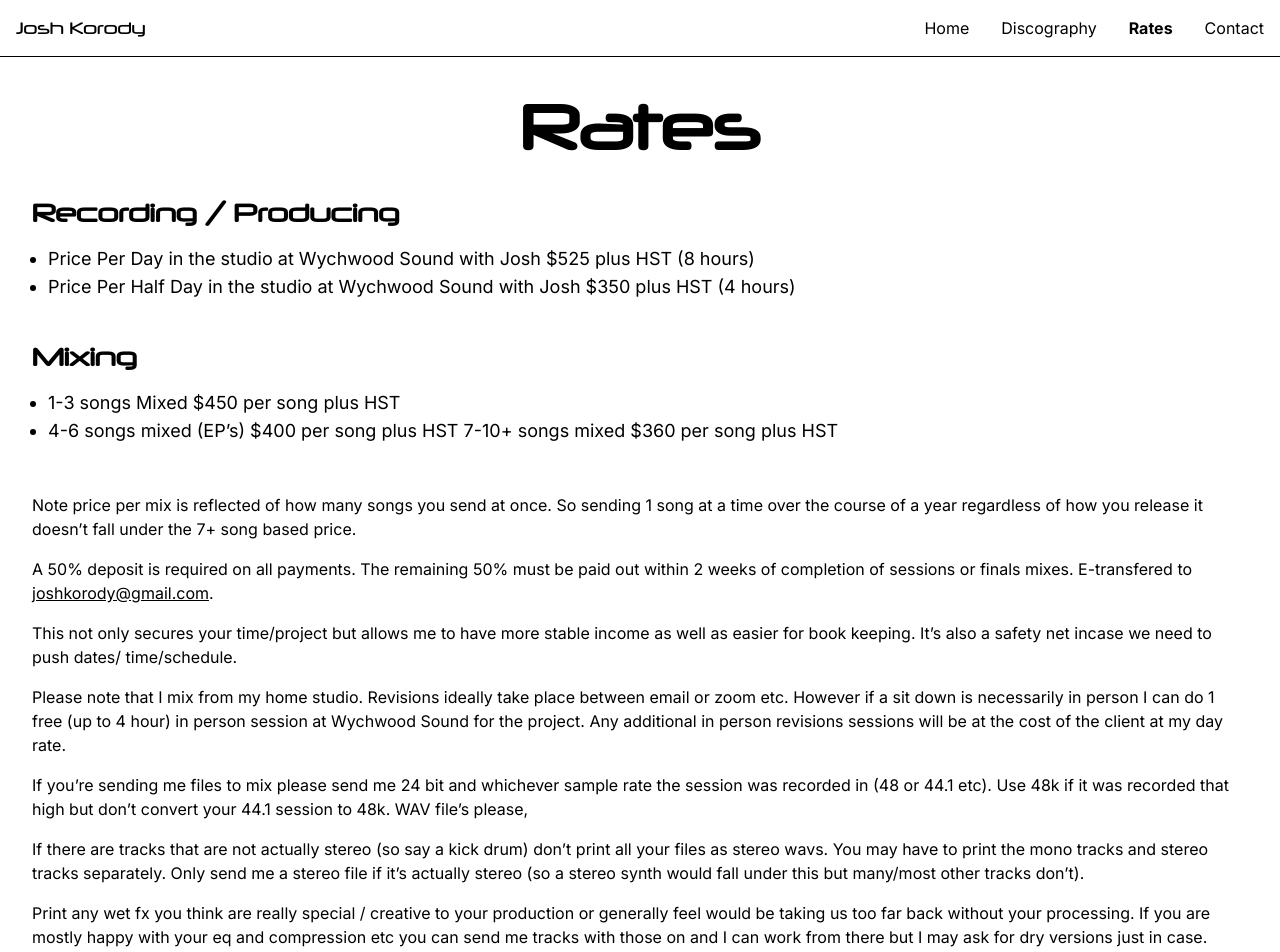
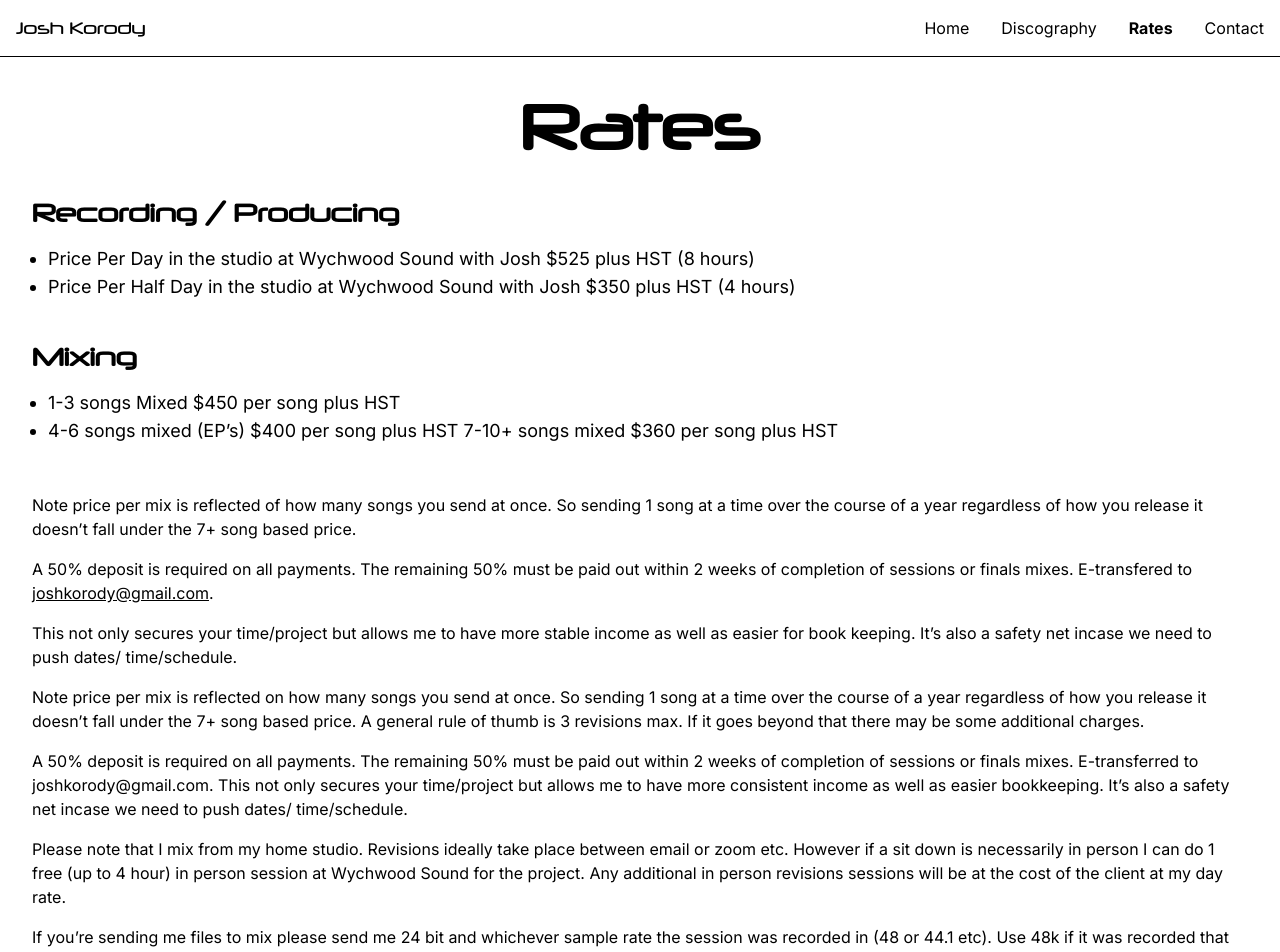
Before and after one commit to Braedencraig/joshkorody, a Next.js app: page /rates in a window 1280 px wide. Shown: the top 952 px of the page. Built offline with nearby package versions, Linux system fonts and the light colour scheme.

Commit message:
update josh:

```diff
--- a/src/app/rates/page.tsx
+++ b/src/app/rates/page.tsx
@@ -69,6 +69,21 @@ export default function Rates() {
               safety net incase we need to push dates/ time/schedule.
             </p>
             <p className="text-base">
+              Note price per mix is reflected on how many songs you send at
+              once. So sending 1 song at a time over the course of a year
+              regardless of how you release it doesn’t fall under the 7+ song
+              based price. A general rule of thumb is 3 revisions max. If it
+              goes beyond that there may be some additional charges.{" "}
+            </p>
+            <p className="text-base">
+              A 50% deposit is required on all payments. The remaining 50% must
+              be paid out within 2 weeks of completion of sessions or finals
+              mixes. E-transferred to joshkorody@gmail.com. This not only
+              secures your time/project but allows me to have more consistent
+              income as well as easier bookkeeping. It’s also a safety net
+              incase we need to push dates/ time/schedule.
+            </p>
+            <p className="text-base">
               Please note that I mix from my home studio. Revisions ideally take
               place between email or zoom etc. However if a sit down is
               necessarily in person I can do 1 free (up to 4 hour) in person
@@ -80,7 +95,7 @@ export default function Rates() {
               If you’re sending me files to mix please send me 24 bit and
               whichever sample rate the session was recorded in (48 or 44.1
               etc). Use 48k if it was recorded that high but don’t convert your
-              44.1 session to 48k. WAV file’s please,
+              44.1 session to 48k. WAV file’s please.
             </p>
             <p className="text-base">
               If there are tracks that are not actually stereo (so say a kick
@@ -96,6 +111,9 @@ export default function Rates() {
               compression etc you can send me tracks with those on and I can
               work from there but I may ask for dry versions just in case.
             </p>
+            <p className="text-base">
+              Please reach out if you have any additional questions or concerns.
+            </p>
           </div>
         </div>
       </main>
--- a/src/components/MobileMenu.tsx
+++ b/src/components/MobileMenu.tsx
@@ -35,6 +35,13 @@ function MobileMenu({ setIsOpen, isOpen }) {
         </Link>
         <Link
           className="text-xl"
+          href="/rates"
+          onClick={() => setIsOpen(false)}
+        >
+          Rates
+        </Link>
+        <Link
+          className="text-xl"
           href="/discography"
           onClick={() => setIsOpen(false)}
         >
--- a/src/components/RecordGrid.tsx
+++ b/src/components/RecordGrid.tsx
@@ -17,6 +17,7 @@ function RecordGrid({ records }) {
             />
           </div>
           <p className="mt-2 text-center">{record.fields.title}</p>
+          <p className="mt-2 text-center">{record.fields.credit}</p>
         </div>
       ))}
     </div>
```
